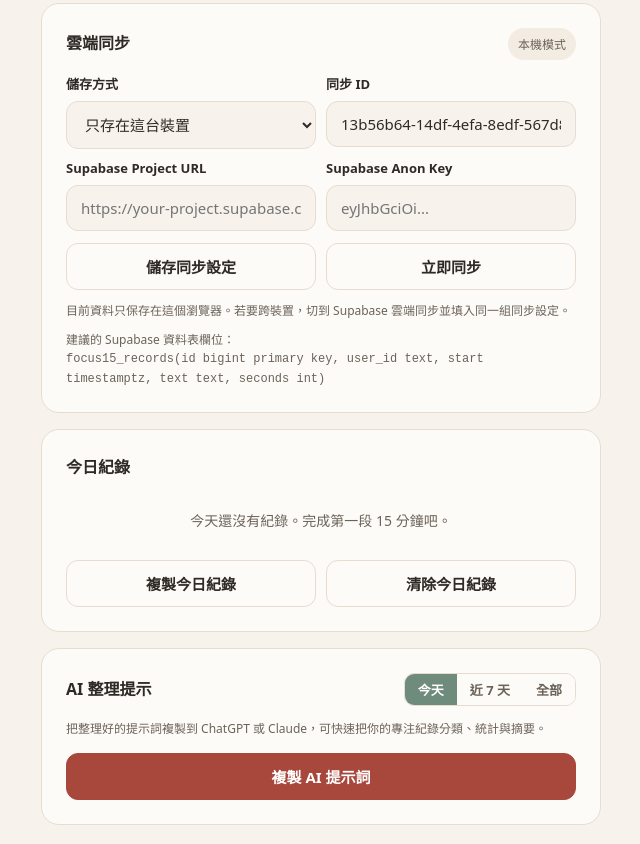
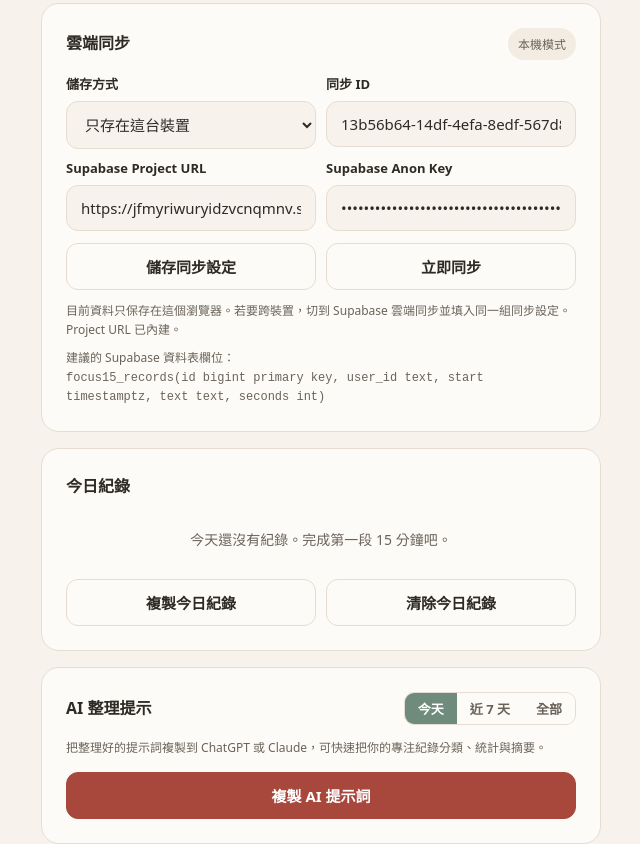
Before and after one commit to jasonA4945777/15min, a plain HTML site: page index.html in a window 1280 px wide. Shown: the part 743-1587 px from the top of the page, without its empty margins (319-959 px from the left). Drawn offline with Linux system fonts and the light colour scheme.

Commit message:
加入URL

```diff
--- a/index.html
+++ b/index.html
@@ -287,11 +287,11 @@
       </div>
       <div class="field">
         <label for="supabaseUrl">Supabase Project URL</label>
-        <input id="supabaseUrl" type="url" placeholder="https://your-project.supabase.co">
+        <input id="supabaseUrl" type="url" value="https://jfmyriwuryidzvcnqmnv.supabase.co" placeholder="https://your-project.supabase.co">
       </div>
       <div class="field">
         <label for="supabaseKey">Supabase Anon Key</label>
-        <input id="supabaseKey" type="password" placeholder="eyJhbGciOi...">
+        <input id="supabaseKey" type="password" placeholder="貼上 Publishable key；同一台裝置只要填一次">
       </div>
     </div>
     <div class="sync-actions">
@@ -337,6 +337,8 @@
   "use strict";
 
   const DURATION = 15 * 60;
+  const DEFAULT_SUPABASE_URL = "https://jfmyriwuryidzvcnqmnv.supabase.co";
+  const DEFAULT_SUPABASE_ANON_KEY = "sb_publishable_mJ5MevnC2zIDD7jYZ1olCg_6KcXn7l-";
   const KEYS = {
     records: "focus15-records",
     timer: "focus15-timer",
@@ -394,8 +396,8 @@
     return {
       mode: "local",
       syncId: createSyncId(),
-      supabaseUrl: "",
-      supabaseAnonKey: ""
+      supabaseUrl: DEFAULT_SUPABASE_URL,
+      supabaseAnonKey: DEFAULT_SUPABASE_ANON_KEY
     };
   }
 
@@ -426,7 +428,7 @@
   function hydrateSyncForm(){
     syncModeEl.value = syncConfig.mode;
     syncIdEl.value = syncConfig.syncId || "";
-    supabaseUrlEl.value = syncConfig.supabaseUrl || "";
+    supabaseUrlEl.value = syncConfig.supabaseUrl || DEFAULT_SUPABASE_URL;
     supabaseKeyEl.value = syncConfig.supabaseAnonKey || "";
     updateSyncUi();
   }
@@ -436,15 +438,15 @@
     if(syncConfig.mode === "supabase" && remoteReady){
       syncStateEl.textContent = "雲端同步已設定";
       syncStateEl.className = "status-chip ok";
-      syncHintEl.textContent = "這份紀錄會先寫到 Supabase；同樣輸入同步 ID 的其他裝置可讀到相同資料。";
+      syncHintEl.textContent = "這份紀錄會先寫到 Supabase；同樣輸入同步 ID 的其他裝置可讀到相同資料。Project URL 已內建，不用每次再填。";
     }else if(syncConfig.mode === "supabase"){
       syncStateEl.textContent = "雲端模式待完成";
       syncStateEl.className = "status-chip warn";
-      syncHintEl.textContent = "你已選擇雲端同步，但還缺少 Supabase URL、Anon Key 或同步 ID，所以目前仍會退回本機資料。";
+      syncHintEl.textContent = "你已選擇雲端同步，但還缺少 Publishable key 或同步 ID，所以目前仍會退回本機資料。Project URL 已內建。";
     }else{
       syncStateEl.textContent = "本機模式";
       syncStateEl.className = "status-chip";
-      syncHintEl.textContent = "目前資料只保存在這個瀏覽器。若要跨裝置，切到 Supabase 雲端同步並填入同一組同步設定。";
+      syncHintEl.textContent = "目前資料只保存在這個瀏覽器。若要跨裝置，切到 Supabase 雲端同步並填入同一組同步設定。Project URL 已內建。";
     }
   }
 
@@ -1097,7 +1099,7 @@
     syncConfig = {
       mode: syncModeEl.value,
       syncId: syncIdEl.value.trim() || createSyncId(),
-      supabaseUrl: supabaseUrlEl.value.trim().replace(/\/+$/, ""),
+      supabaseUrl: (supabaseUrlEl.value.trim() || DEFAULT_SUPABASE_URL).replace(/\/+$/, ""),
       supabaseAnonKey: supabaseKeyEl.value.trim()
     };
     persistSyncConfig();
```
